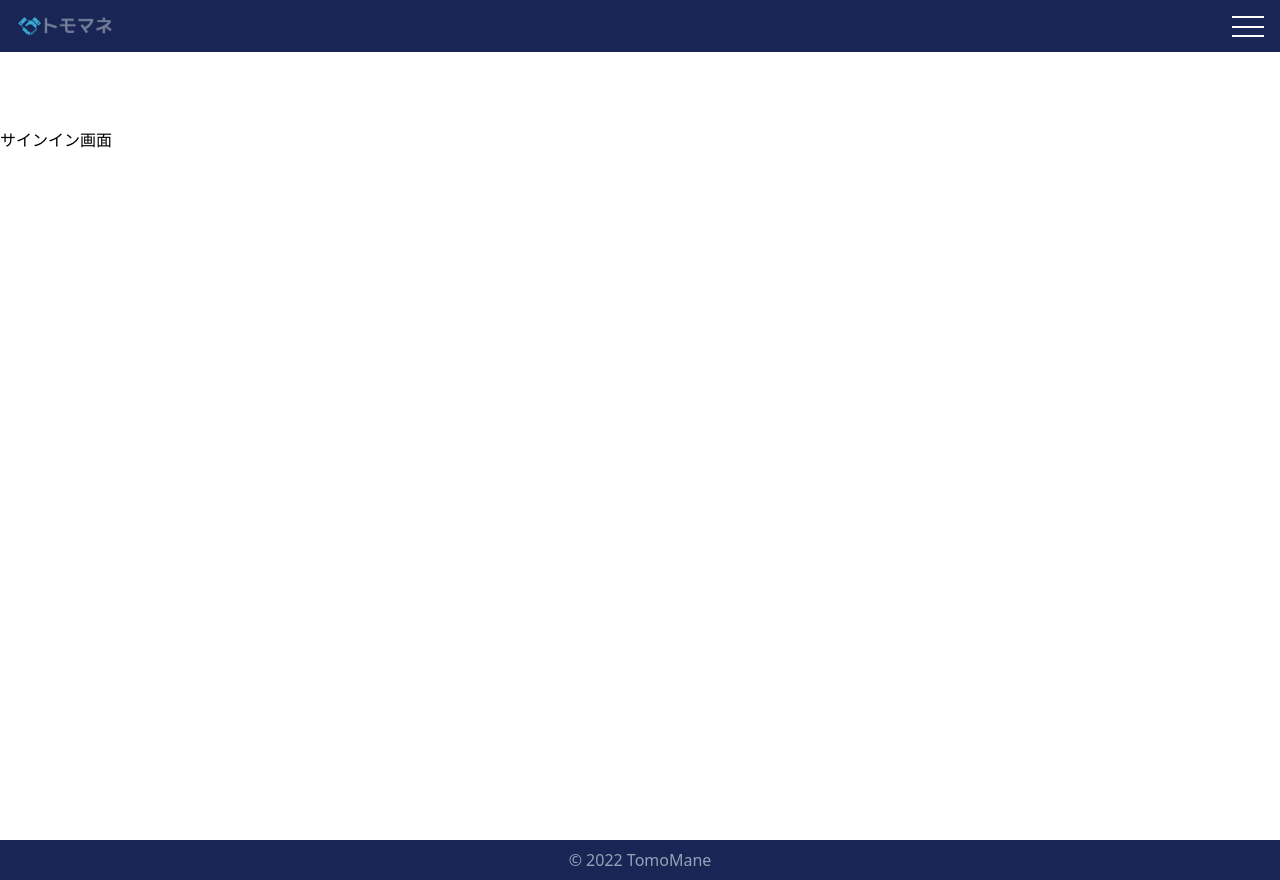
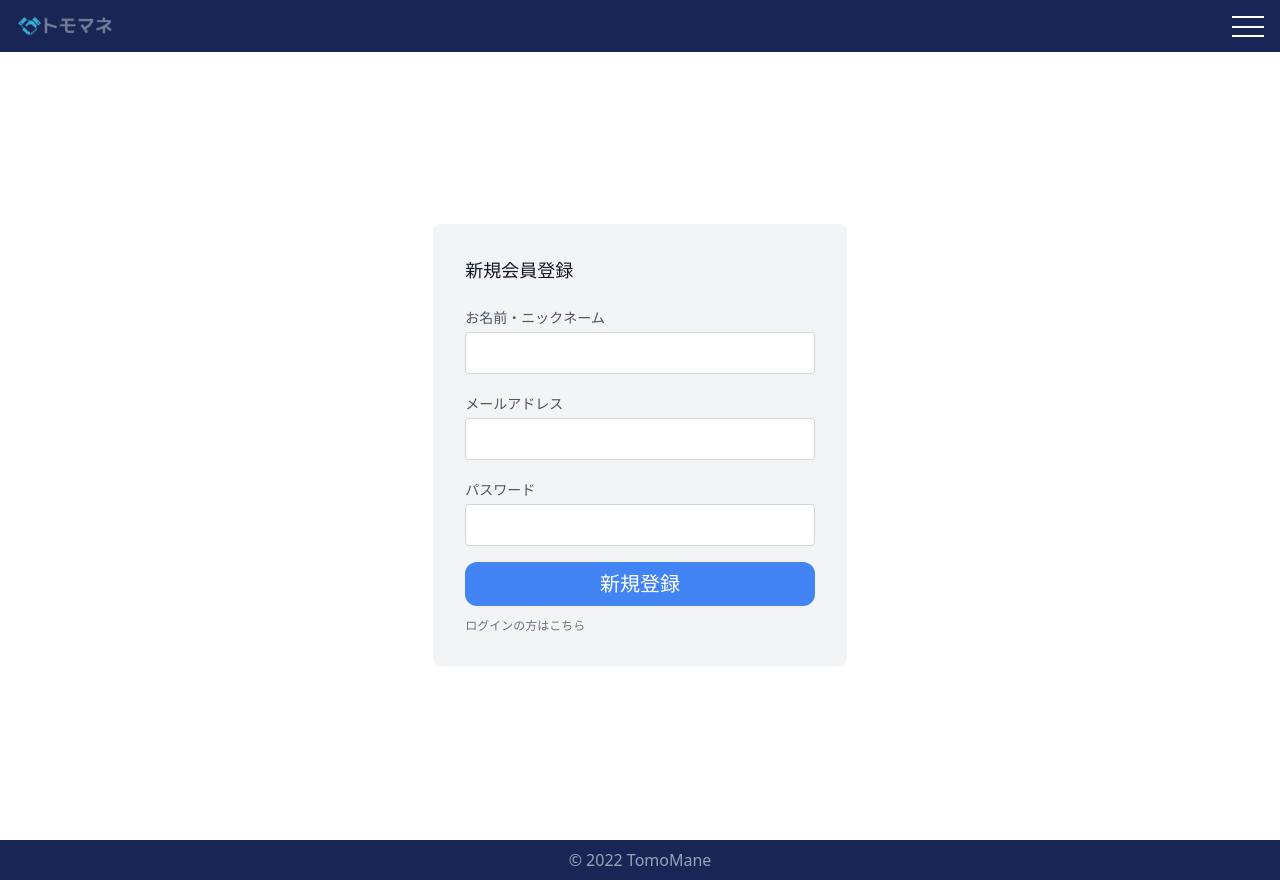
Before and after one commit to nikawa2161/tomomane, a React (Create React App) app: page /signIn in a window 1280 px wide. Built offline with nearby package versions, Linux system fonts and the light colour scheme; no server answers; the database is empty.

Commit message:
新規登録画面UIの作成

```diff
--- a/src/views/pages/authentication/children/SignIn.tsx
+++ b/src/views/pages/authentication/children/SignIn.tsx
@@ -1,7 +1,56 @@
-import { FC } from "react"
+import { FC } from 'react'
+import { PrimaryButton } from 'views/components/atoms/button/PrimaryButton'
 
-export const SignIn:FC = () => {
+export const SignIn: FC = () => {
   return (
-    <div>サインイン画面</div>
+    <section className="text-gray-600 body-font">
+      <div className="container px-5 py-24 mx-auto flex flex-wrap items-center">
+        <div className="lg:w-2/6 md:w-1/2 bg-gray-100 rounded-lg p-8 flex flex-col md:mx-auto w-full">
+          <h2 className="text-gray-900 text-lg font-medium title-font mb-5">
+            新規会員登録
+          </h2>
+          <div className="relative mb-4">
+            <label
+              htmlFor="full-name"
+              className="leading-7 text-sm text-gray-600"
+            >
+              お名前・ニックネーム
+            </label>
+            <input
+              type="text"
+              id="full-name"
+              name="full-name"
+              className="w-full bg-white rounded border border-gray-300 focus:border-blue-500 focus:ring-2 focus:ring-blue-200 text-base outline-none text-gray-700 py-1 px-3 leading-8 transition-colors duration-200 ease-in-out"
+            />
+          </div>
+          <div className="relative mb-4">
+            <label htmlFor="email" className="leading-7 text-sm text-gray-600">
+              メールアドレス
+            </label>
+            <input
+              type="email"
+              id="email"
+              name="email"
+              className="w-full bg-white rounded border border-gray-300 focus:border-blue-500 focus:ring-2 focus:ring-blue-200 text-base outline-none text-gray-700 py-1 px-3 leading-8 transition-colors duration-200 ease-in-out"
+            />
+          </div>
+          <div className="relative mb-4">
+            <label htmlFor="pass" className="leading-7 text-sm text-gray-600">
+              パスワード
+            </label>
+            <input
+              type="password"
+              id="pass"
+              name="email"
+              className="w-full bg-white rounded border border-gray-300 focus:border-blue-500 focus:ring-2 focus:ring-blue-200 text-base outline-none text-gray-700 py-1 px-3 leading-8 transition-colors duration-200 ease-in-out"
+            />
+          </div>
+          <PrimaryButton className="flex justify-between items-center px-5 text-xl bg-blue-google text-white">
+            <p className="flex-1">新規登録</p>
+          </PrimaryButton>
+          <p className="text-xs text-gray-500 mt-3">ログインの方はこちら</p>
+        </div>
+      </div>
+    </section>
   )
 }
```
